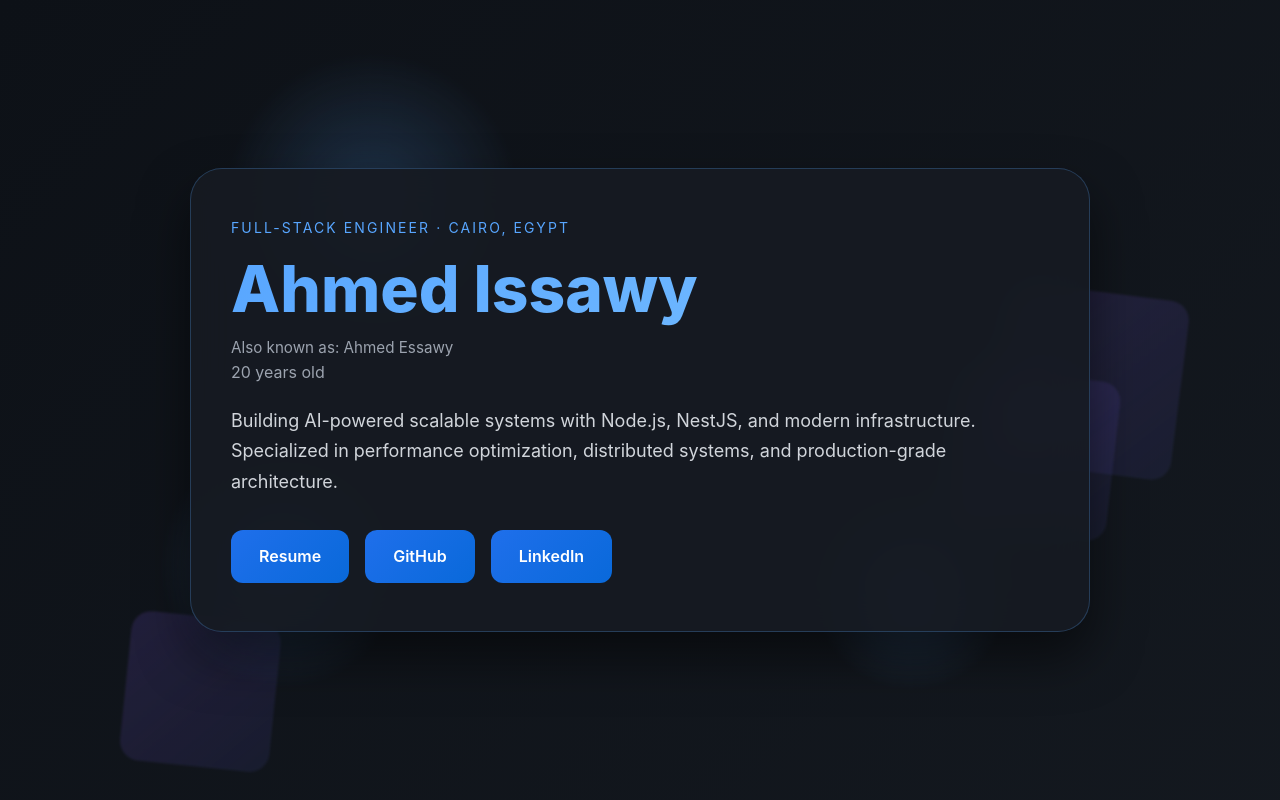
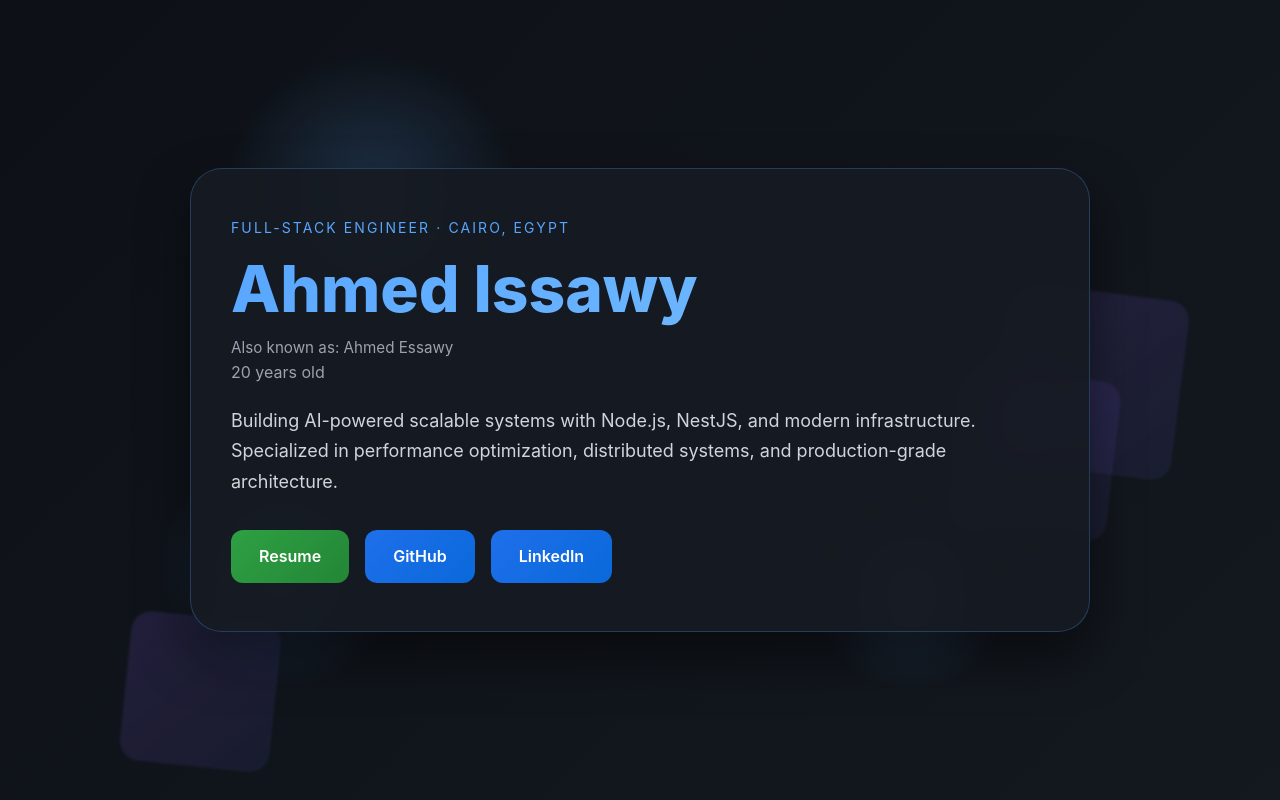
Before and after one commit to AhmedIssawy/ahmedissawypage, a React (Vite) app: page / in a window 1280 px wide. Shown: the top 800 px of the page. Built offline with nearby package versions, Linux system fonts and the light colour scheme.

Commit message:
Add green styling for Resume button

```diff
--- a/src/App.css
+++ b/src/App.css
@@ -217,6 +217,12 @@
 
 .btn-primary {
   background: linear-gradient(135deg, #1f6feb 0%, #0969da 100%);
+  color: white;
+  border: none;
+}
+
+.btn-resume {
+  background: linear-gradient(135deg, #2ea043 0%, #238636 100%);
   color: white;
   border: none;
 }
--- a/src/App.tsx
+++ b/src/App.tsx
@@ -108,7 +108,7 @@ function App() {
           </p>
 
           <div className="hero-actions">
-            <a href="https://drive.google.com/file/d/1i8aUBno48nl_4knT4qJuj95L34AzfO6_/view?usp=sharing" className="btn btn-primary" target="_blank" rel="noopener noreferrer">
+            <a href="https://drive.google.com/file/d/1i8aUBno48nl_4knT4qJuj95L34AzfO6_/view?usp=sharing" className="btn btn-resume" target="_blank" rel="noopener noreferrer">
               Resume
             </a>
             <a href="https://github.com/AhmedIssawy" className="btn btn-primary" target="_blank" rel="noopener noreferrer">
```
